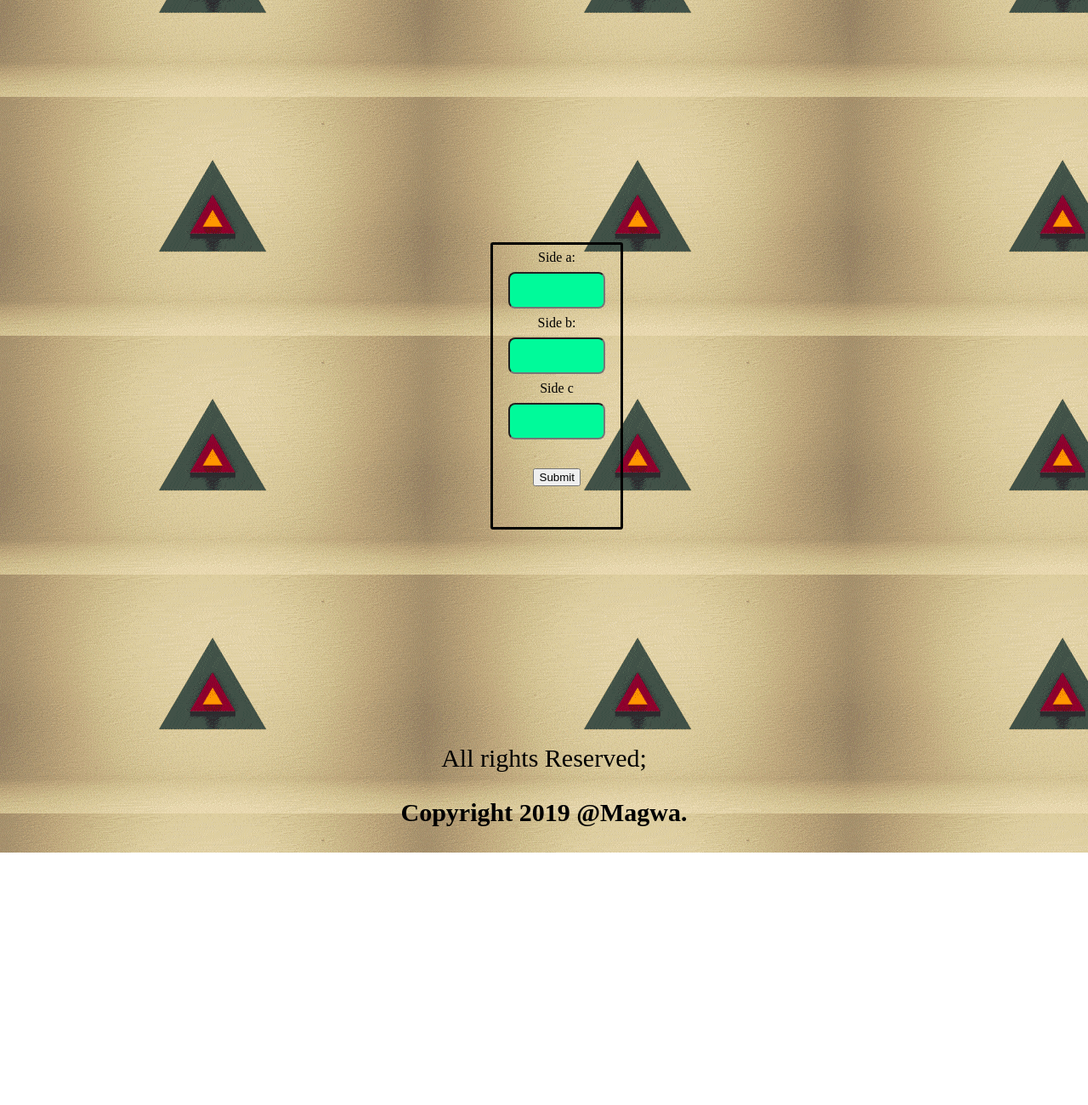
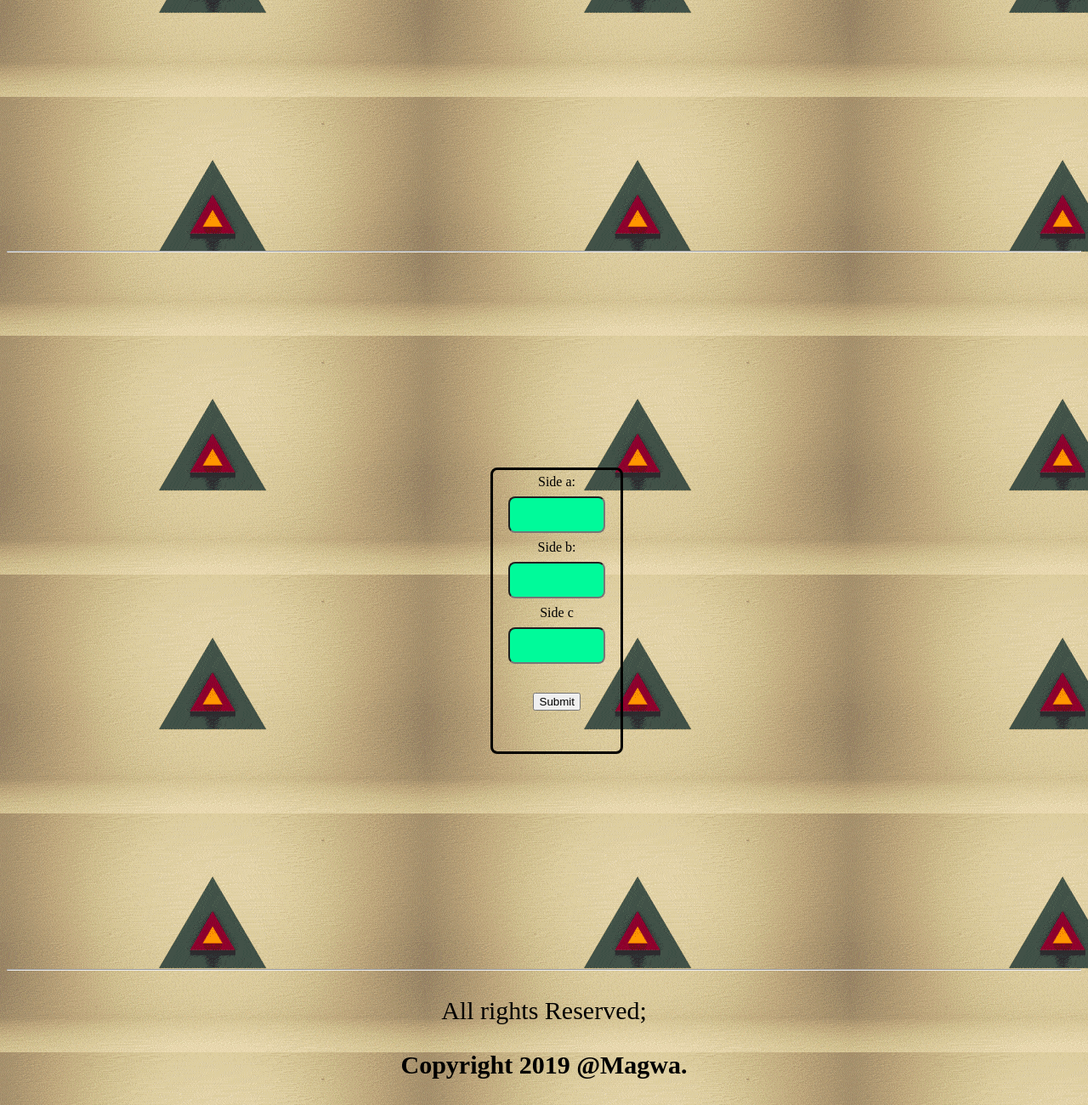
Before and after one commit to BrianMagwa/triangletracker, a plain HTML site: page index.html in a window 1280 px wide. Shown: the part 1010-2310 px from the top of the page at 85% size. Before the commit the page ends 2013 px from the top, so only its background shows below. Drawn offline with Linux system fonts and the light colour scheme.

Commit message:
add horizontal line

```diff
--- a/css/tracker.css
+++ b/css/tracker.css
@@ -38,7 +38,7 @@ fieldset{
     margin-left: 45%;
     width: 10%;
     border:3px solid black;
-    border-radius: 3px;
+    border-radius: 8px;
     margin-bottom: 20%;
     margin-top: 20%;
 }
--- a/index.html
+++ b/index.html
@@ -5,6 +5,9 @@
     <title>Triangle tracker</title>
     <link rel="stylesheet" href="css/tracker.css" type="text/css">
   </head>
+
+  <hr>
+
   <body>
     <h1>Triangle tracker</h1>
     <h2>What it is about:</h2>
@@ -14,6 +17,8 @@
      <p>This are the types of triangles calculated below.</p>
      <p> All the best!</p>
      <img src="images/xtypes-of-triangles.png.pagespeed.ic.QehNKHzGr5.png" alt="types of triangles by side." height="400px" width="1200px">
+
+     <hr>
 
     <fieldset>
       Side a:<br>
@@ -31,8 +36,11 @@
       <em><p id="answer"></p></em>
      </fieldset>
 
+     <hr>
+
       <p>All rights Reserved;</p>
       <strong><p>Copyright 2019 @Magwa.</p></strong>
    <script type="text/javascript" src="js/tracker.js"></script>
   </body>
+
 </html>
```
